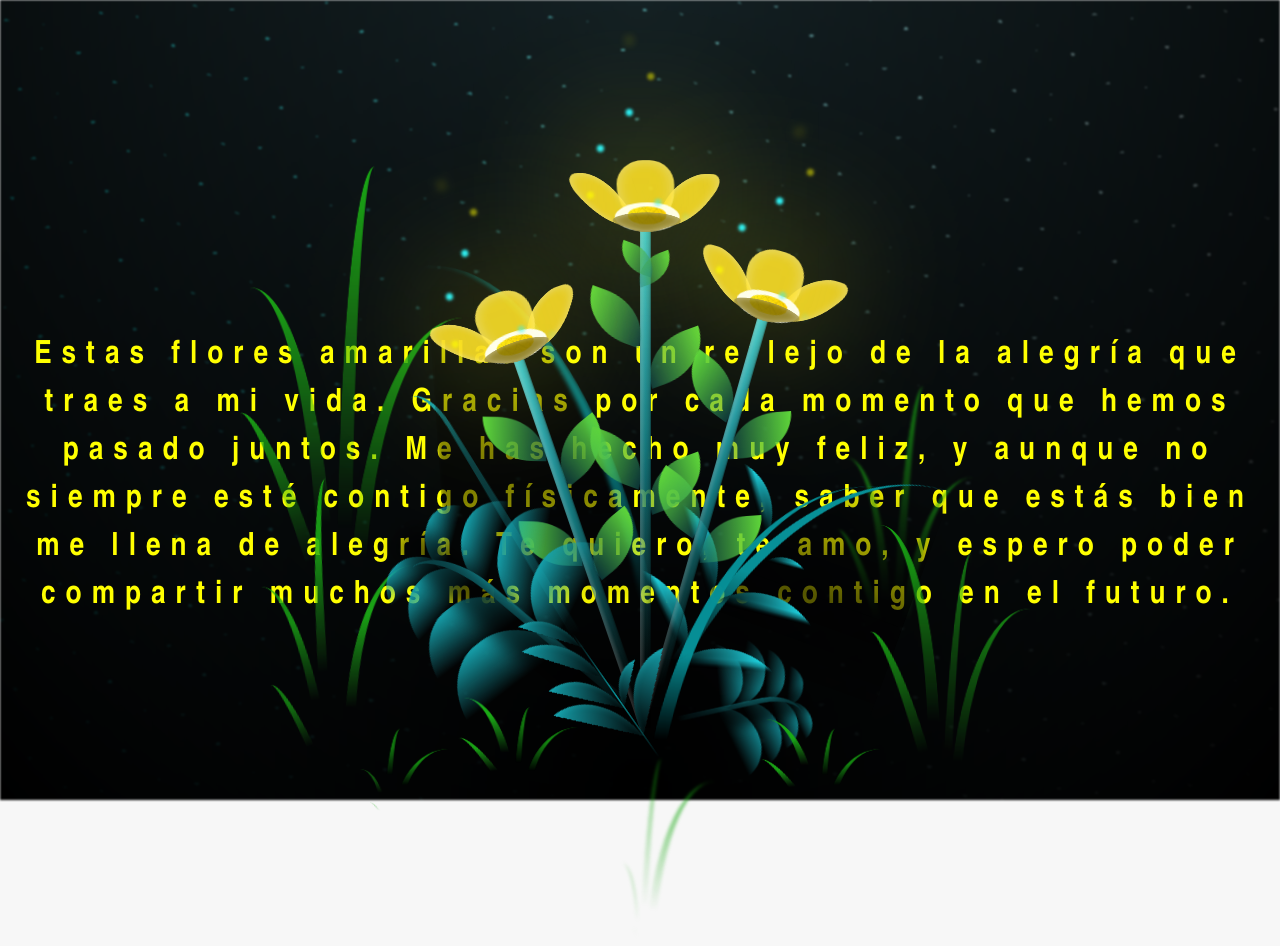
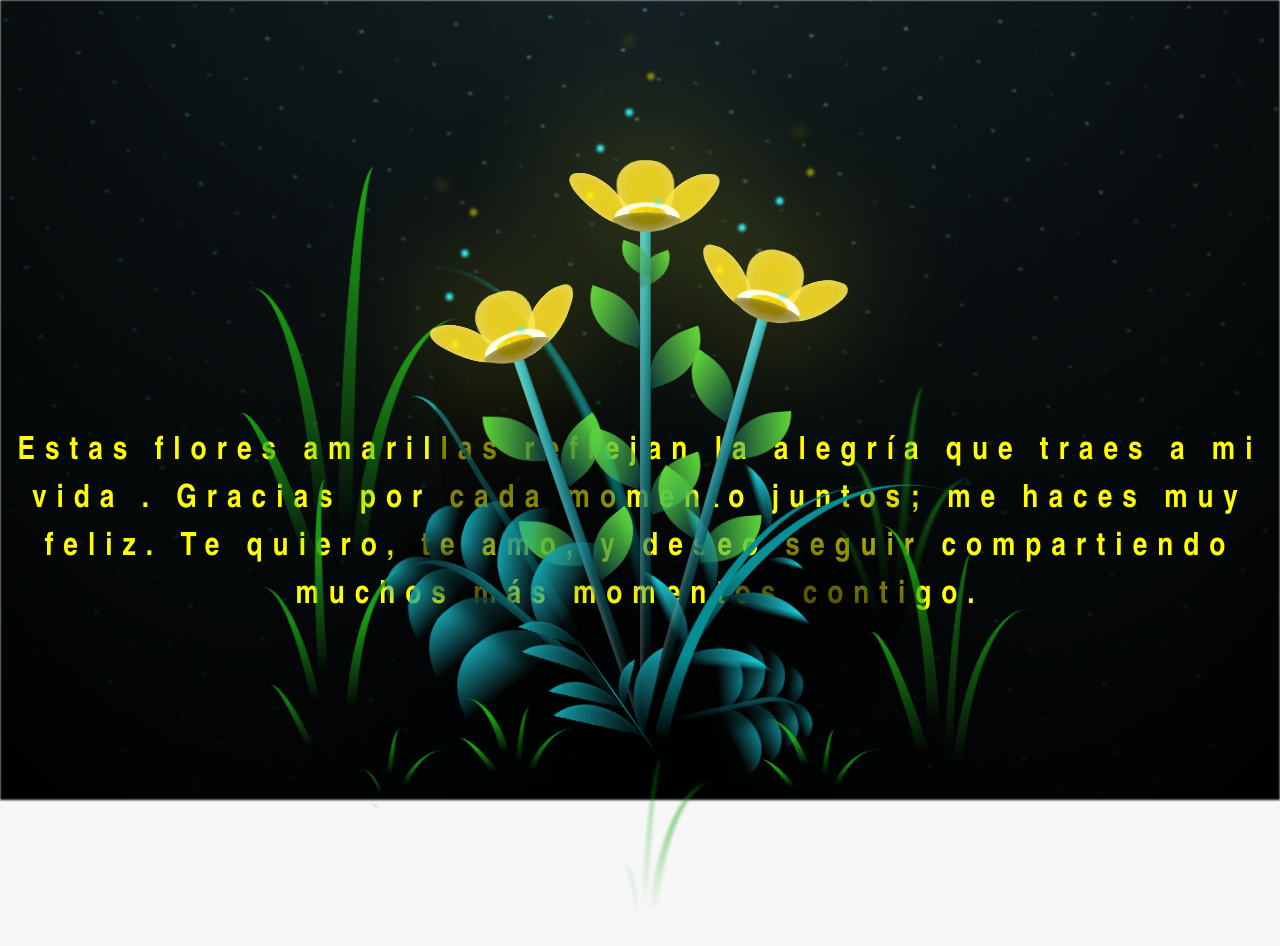
Before and after one commit to sergiomadrigal29/Flores_Amarrilas, a plain HTML site: page flower.html in a window 1280 px wide. Drawn offline with Linux system fonts and the light colour scheme.

Commit message:
Update flower.html

```diff
--- a/flower.html
+++ b/flower.html
@@ -13,11 +13,9 @@
     <div id="lyrics"></div>
 
     <h1 class="titulo">
-      Estas flores amarillas son un reflejo de la alegría que traes a mi vida.
-      Gracias por cada momento que hemos pasado juntos. Me has hecho muy feliz,
-      y aunque no siempre esté contigo físicamente, saber que estás bien me
-      llena de alegría. Te quiero, te amo, y espero poder compartir muchos más
-      momentos contigo en el futuro.
+      Estas flores amarillas reflejan la alegría que traes a mi vida
+      . Gracias por cada momento juntos; me haces muy feliz. Te quiero,
+      te amo, y deseo seguir compartiendo muchos más momentos contigo.
     </h1>
     <div class="night"></div>
     <div class="flowers">
```
